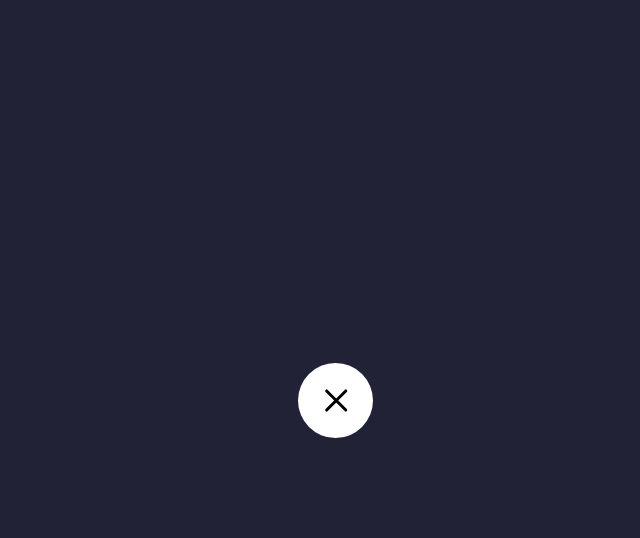
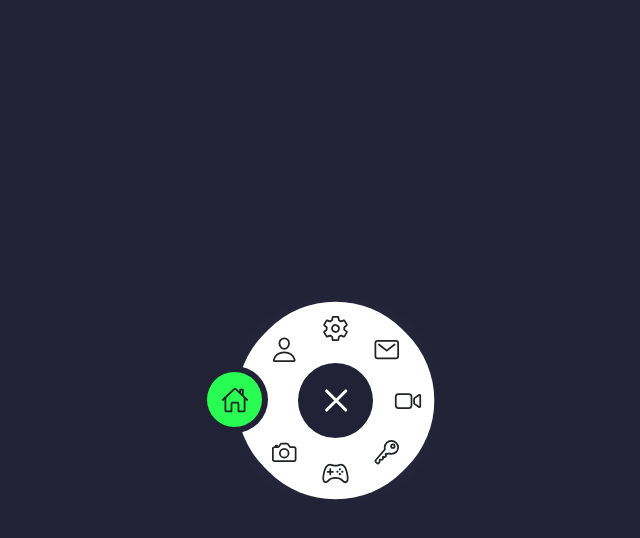
Before and after one commit to rimaraz/html5-css-js-labs, a plain HTML site: page circular-navigation-menu/index.html in a window 1280 px wide. Both pictures are taken after a click on the element 640 px from the left and 400 px from the top of the page. Shown: the whole page, without its empty margins (305-945 px from the left). Drawn offline with nearby package versions, Linux system fonts and the light colour scheme.

Commit message:
Lab done

```diff
--- a/circular-navigation-menu/index.html
+++ b/circular-navigation-menu/index.html
@@ -1,20 +1,52 @@
 <!DOCTYPE html>
 <html lang="en">
   <head>
-  <meta charset="UTF-8">
-  <meta http-equiv="X-UA-Compatible" content="IE=edge">
-  <meta name="viewport" content="width=device-width, initial-scale=1.0">
+    <meta charset="UTF-8" />
+    <meta http-equiv="X-UA-Compatible" content="IE=edge" />
+    <meta name="viewport" content="width=device-width, initial-scale=1.0" />
     <title>Circular Navigation Menu</title>
-  <link rel="stylesheet" href="style.css">
+    <link rel="stylesheet" href="style.css" />
   </head>
   <body>
     <ul class="menu">
       <div class="toggle">
         <ion-icon name="add-outline"></ion-icon>
       </div>
+      <li style="--i: 0" class="active">
+        <a href="#"> <ion-icon name="home-outline"></ion-icon></a>
+      </li>
+      <li style="--i: 1">
+        <a href="#"><ion-icon name="person-outline"></ion-icon></a>
+      </li>
+      <li style="--i: 2">
+        <a href="#"><ion-icon name="settings-outline"></ion-icon></a>
+      </li>
+      <li style="--i: 3">
+        <a href="#"><ion-icon name="mail-outline"></ion-icon></a>
+      </li>
+      <li style="--i: 4">
+        <a href="#"><ion-icon name="videocam-outline"></ion-icon></a>
+      </li>
+      <li style="--i: 5">
+        <a href="#"><ion-icon name="key-outline"></ion-icon></a>
+      </li>
+      <li style="--i: 6">
+        <a href="#"><ion-icon name="game-controller-outline"></ion-icon></a>
+      </li>
+      <li style="--i: 7">
+        <a href="#"><ion-icon name="camera-outline"></ion-icon></a>
+      </li>
+
+      <div class="indicator"></div>
     </ul>
-  <script type="module" src="https://unpkg.com/ionicons@5.5.2/dist/ionicons/ionicons.esm.js"></script>
-  <script nomodule src="https://unpkg.com/ionicons@5.5.2/dist/ionicons/ionicons.js"></script>
+    <script
+      type="module"
+      src="https://unpkg.com/ionicons@5.5.2/dist/ionicons/ionicons.esm.js"
+    ></script>
+    <script
+      nomodule
+      src="https://unpkg.com/ionicons@5.5.2/dist/ionicons/ionicons.js"
+    ></script>
 
     <script src="script.js"></script>
   </body>
--- a/circular-navigation-menu/script.js
+++ b/circular-navigation-menu/script.js
@@ -5,3 +5,16 @@ menuToggle.addEventListener('click', ()=> {
   menu.classList.toggle('active')
   menuToggle.classList.toggle('active')
 })
+
+const list = document.querySelectorAll('li');
+
+function activeLink() {
+  list.forEach(item => {
+    item.classList.remove('active');
+    this.classList.add('active')
+  })
+}
+
+list.forEach(item => {
+  item.addEventListener('click', activeLink)
+})
--- a/circular-navigation-menu/style.css
+++ b/circular-navigation-menu/style.css
@@ -30,11 +30,112 @@ body {
   display: flex;
   justify-content: center;
   align-items: center;
-  font-size: 3rem;
+  font-size: 3em;
   cursor: pointer;
   transition: 0.5s;
 }
 
 .menu .toggle.active {
   transform: rotate(315deg);
+  box-shadow: 0 0 0 60px #fff, 0 0 68px #fff;
+  background-color: #222237;
+  color: #fff;
 }
+
+.menu li {
+  position: absolute;
+  list-style: none;
+  left: 10px;
+  transform: rotate(calc(360deg / 8 * var(--i))) translateX(40px);
+  transform-origin: 140px;
+  visibility: hidden;
+  opacity: 0;
+  transition: 0.5s;
+  z-index: 10;
+}
+
+.menu.active li {
+  visibility: visible;
+  opacity: 1;
+}
+
+.menu li a {
+  display: flex;
+  justify-content: center;
+  align-items: center;
+  width: 55px;
+  height: 55px;
+  font-size: 1.75em;
+  color: #222327;
+  transform: rotate(calc(360deg / -8 * var(--i)));
+
+  border-radius: 50%;
+}
+
+.menu.active li.active {
+  transform:  rotate(calc(360deg / 8 * var(--i))) translateX(12px);
+}
+
+.indicator {
+  position: absolute;
+  left: calc(50% + 2.5px);
+  transform-origin: right;
+  width: 100px;
+  height: 1px;
+  pointer-events: none;
+  transition: .5s;
+}
+
+.indicator::before {
+  content: '';
+  position: absolute;
+  top: -27.5px;
+  left: 72px;
+  width: 55px;
+  height: 55px;
+  background: #222237;
+  box-shadow: 0 0 0 6px #29fd53;
+  border-radius: 50%;
+  transition: .5s;
+  opacity: 0;
+}
+
+.menu.active .indicator::before {
+  opacity: 1;
+  top: -27.5px;
+  left: -27.5px;
+  background-color: #29fd53;
+  box-shadow: 0 0 0 6px #222237;
+}
+
+.menu li:nth-child(2).active ~ .indicator {
+  transform: translateX(-103px) rotate(0deg)
+}
+
+.menu li:nth-child(3).active ~ .indicator {
+  transform: translateX(-103px) rotate(45deg)
+}
+
+.menu li:nth-child(4).active ~ .indicator {
+  transform: translateX(-103px) rotate(90deg)
+}
+
+.menu li:nth-child(5).active ~ .indicator {
+  transform: translateX(-103px) rotate(135deg)
+}
+
+.menu li:nth-child(6).active ~ .indicator {
+  transform: translateX(-103px) rotate(180deg)
+}
+
+.menu li:nth-child(7).active ~ .indicator {
+  transform: translateX(-103px) rotate(225deg)
+}
+
+.menu li:nth-child(8).active ~ .indicator {
+  transform: translateX(-103px) rotate(270deg)
+}
+
+.menu li:nth-child(9).active ~ .indicator {
+  transform: translateX(-103px) rotate(315deg)
+}
```
Lines whose indentation alone changed are shown as unchanged.
